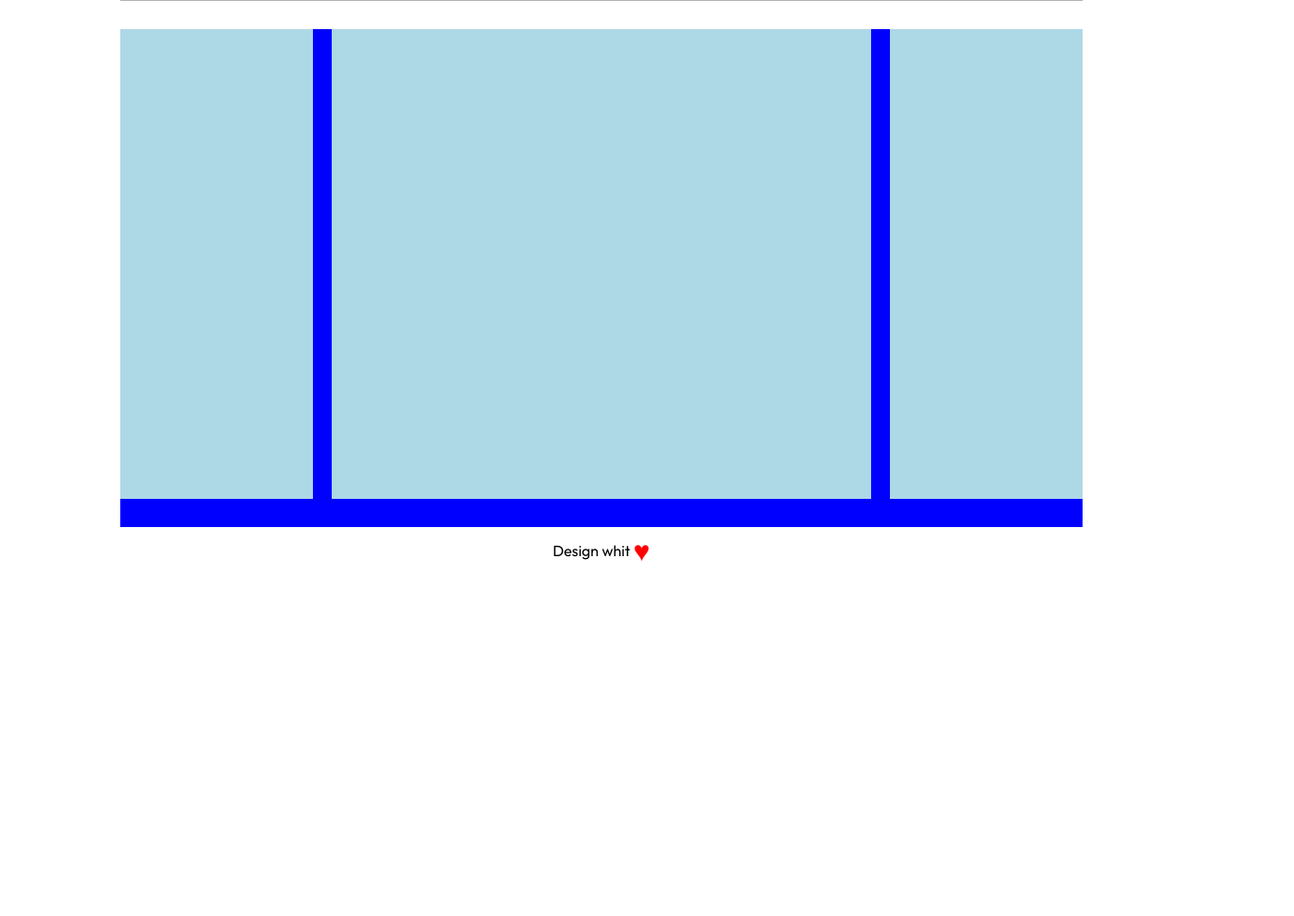
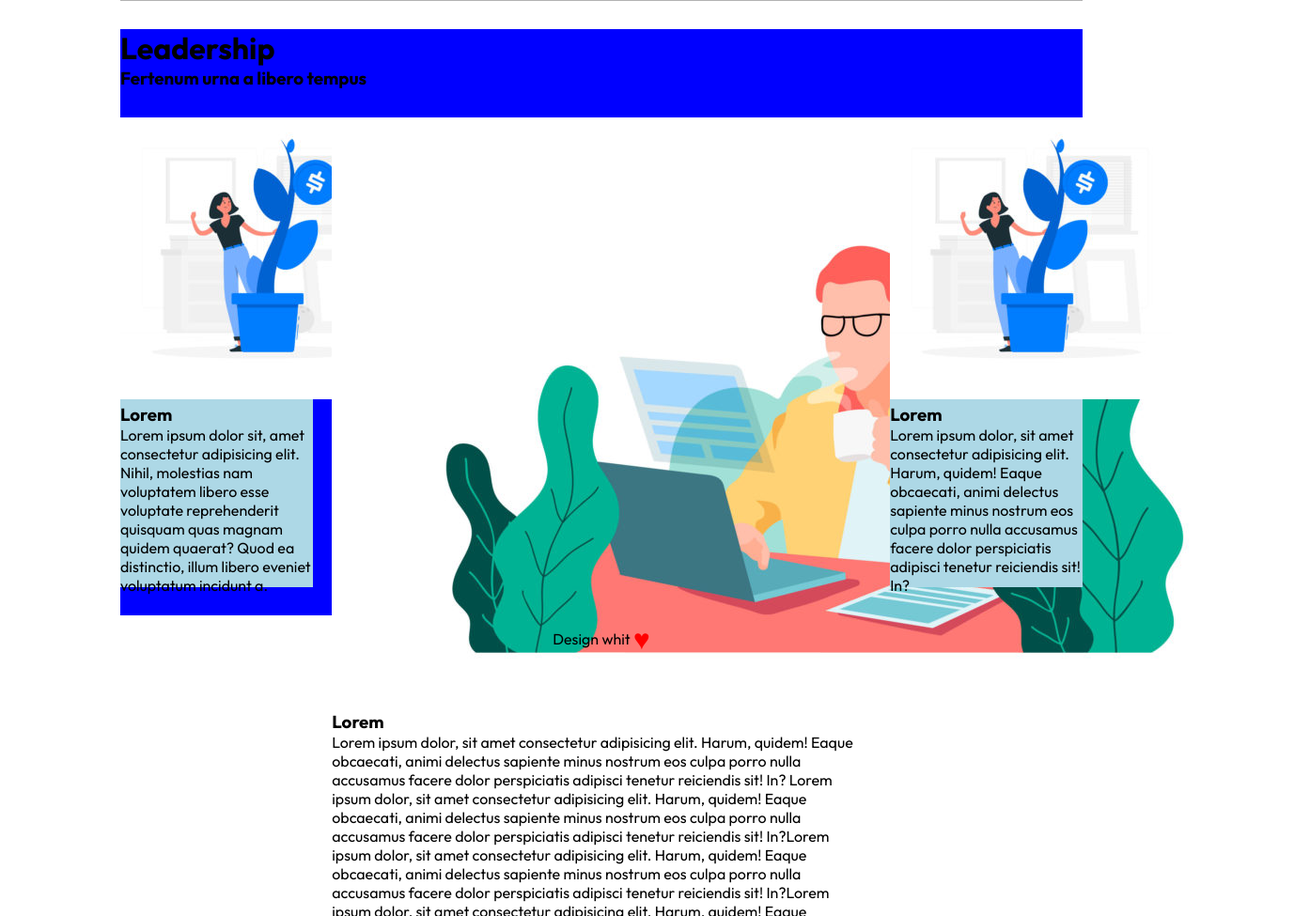
Before and after one commit to FedePizze/htmlcss-wp, a plain HTML site: page index.html in a window 1280 px wide. Shown: the part 661-1636 px from the top of the page at 94% size, 1377 px wide, since content can reach past the window. Before the commit the page ends 1266 px from the top, so only its background shows below. Drawn offline with Linux system fonts and the light colour scheme.

Commit message:
completo-senza-overlay-colonne-html

```diff
--- a/index.html
+++ b/index.html
@@ -40,8 +40,10 @@
 
     <main>
         <div class="yellow-box">
-            <img src="img/banner.jpg" alt="">
-            <div class="overlay"></div>
+            <div id="problem">
+                <img src="img/banner.jpg" alt="banner">
+                <div class="overlay"></div>
+            </div>
 
             <div class="title">
                 <h1>Pretium ac placerat dui interdum nunc in eros urna morbi</h1>
@@ -52,13 +54,47 @@
         <!-- float -->
         <div class="blue-box">
             <div class="light-blue-box">
-                <span></span>
-                <span></span>
+                <h1>Leadership</h1>
+                <h3>Fertenum urna a libero tempus</h3>
             </div>
 
-            <div class="box-20"></div>
-            <div class="box-60"></div>
-            <div class="box-20"></div>
+        <!-- colonne -->
+            <div class="box-20">
+                <div class="box-overlay">
+                    <img src="img/img-1.jpg" alt="colonna_1">
+                    <div class="overlay2"></div>
+
+                    <h3>Lorem</h3>
+                    <span>Lorem ipsum dolor sit, amet consectetur adipisicing elit. Nihil, molestias nam voluptatem libero esse voluptate reprehenderit quisquam quas magnam quidem quaerat? Quod ea distinctio, illum libero eveniet voluptatum incidunt a.</span>
+
+                </div>
+
+
+            </div>
+
+            <div class="box-60">
+                <div class="box-overlay">
+                    <img src="img/banner-2.jpg" alt="colonna_1">
+                    <div class="overlay2"></div>
+
+                    <h3>Lorem</h3>
+                    <span>Lorem ipsum dolor, sit amet consectetur adipisicing elit. Harum, quidem! Eaque obcaecati, animi delectus sapiente minus nostrum eos culpa porro nulla accusamus facere dolor perspiciatis adipisci tenetur reiciendis sit! In? Lorem ipsum dolor, sit amet consectetur adipisicing elit. Harum, quidem! Eaque obcaecati, animi delectus sapiente minus nostrum eos culpa porro nulla accusamus facere dolor perspiciatis adipisci tenetur reiciendis sit! In?Lorem ipsum dolor, sit amet consectetur adipisicing elit. Harum, quidem! Eaque obcaecati, animi delectus sapiente minus nostrum eos culpa porro nulla accusamus facere dolor perspiciatis adipisci tenetur reiciendis sit! In?Lorem ipsum dolor, sit amet consectetur adipisicing elit. Harum, quidem! Eaque obcaecati, animi delectus sapiente minus nostrum eos culpa porro nulla accusamus facere dolor perspiciatis adipisci tenetur reiciendis sit! In?Lorem ipsum dolor, sit amet consectetur adipisicing elit. Harum, quidem! Eaque obcaecati, animi delectus sapiente minus nostrum eos culpa porro nulla accusamus facere dolor perspiciatis adipisci tenetur reiciendis sit! In? Lorem ipsum dolor, sit amet consectetur adipisicing elit. Harum, quidem! Eaque obcaecati, animi delectus sapiente minus nostrum eos culpa porro nulla accusamus facere</span>
+
+                </div>
+            </div>
+
+            <div class="box-20">
+                <div class="box-overlay">
+                    <img src="img/img-1.jpg" alt="colonna_1">
+                    <div class="overlay2"></div>
+
+                    <h3>Lorem</h3>
+                    <span>Lorem ipsum dolor, sit amet consectetur adipisicing elit. Harum, quidem! Eaque obcaecati, animi delectus sapiente minus nostrum eos culpa porro nulla accusamus facere dolor perspiciatis adipisci tenetur reiciendis sit! In?</span>
+
+                </div>
+
+
+            </div>
         </div>
     </main>
 
```
